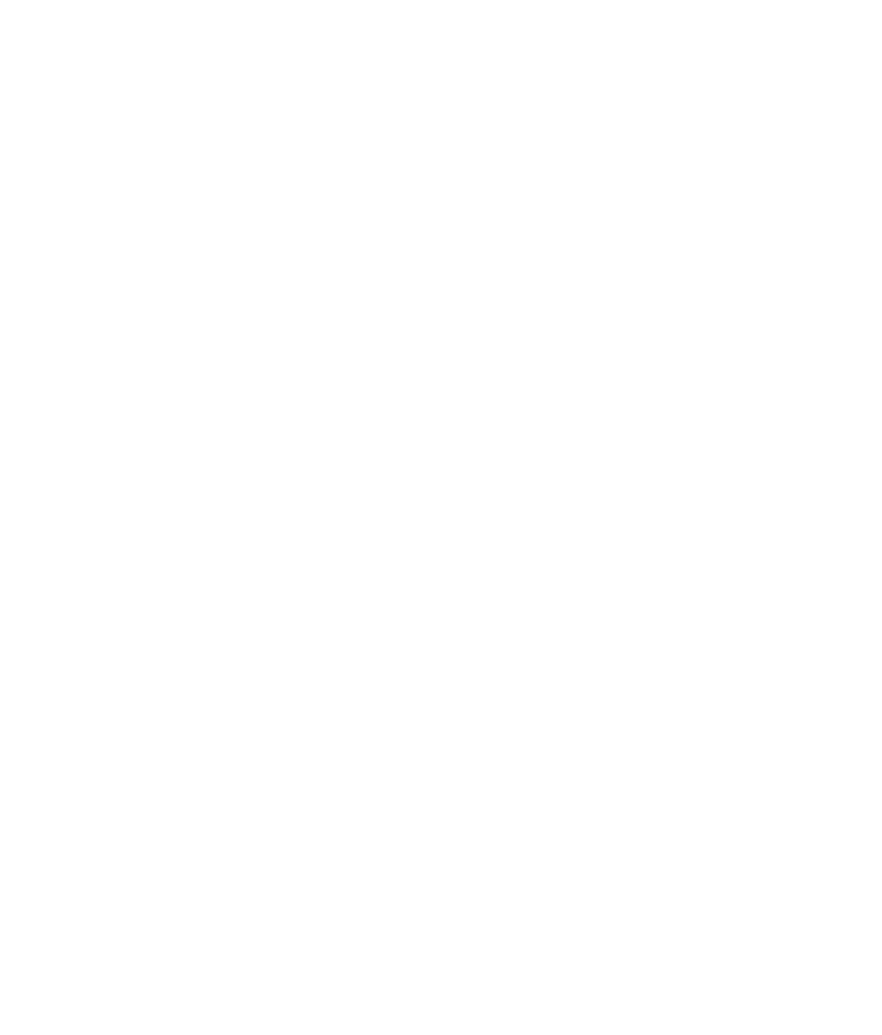
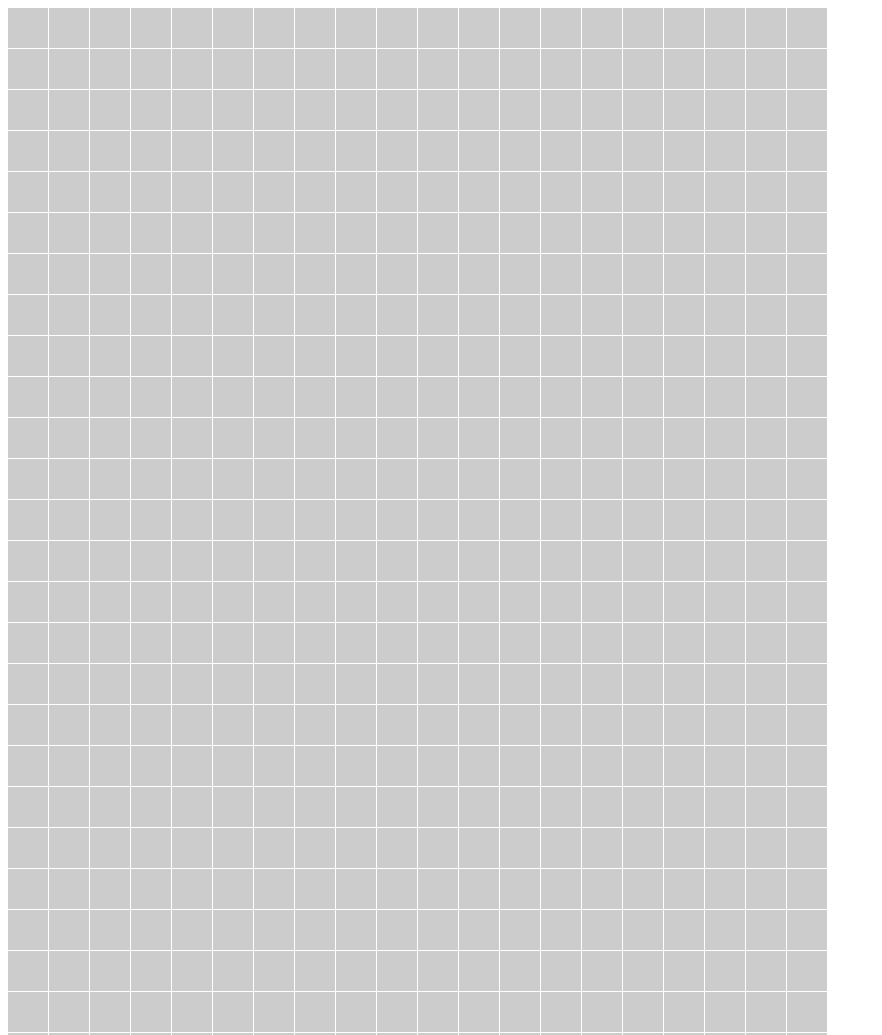
Before and after one commit to acciojob/Color-board-Harshita222, a website: page main.html in a window 1280 px wide. Shown: the top 1035 px of the page, without its empty margins (0-882 px from the left). Before the commit the page ends 800 px from the top, so only its background shows below. Drawn offline with Linux system fonts and the light colour scheme.

Commit message:
created a submission

```diff
--- a/main.html
+++ b/main.html
@@ -8,6 +8,8 @@
 
 <body>
 	<!-- the entire body must be written by student -->
+	  <div class="board" id="board"></div>
+
     <script type="text/javascript" src="./script.js">
 </script>
 
--- a/script.js
+++ b/script.js
@@ -1 +1,11 @@
 //your JS code here. If required.
+document.addEventListener('DOMContentLoaded', function() {
+  const board = document.getElementById('board');
+
+  // Create 800 boxes
+  for (let i = 0; i < 800; i++) {
+    const box = document.createElement('div');
+    box.classList.add('box');
+    board.appendChild(box);
+  }
+});
--- a/styles.css
+++ b/styles.css
@@ -1 +1,17 @@
 /*  your css code here. If applicable */
+.board {
+  display: grid;
+  grid-template-columns: repeat(20, 40px); /* Adjust grid columns to fit 800 boxes */
+  gap: 1px; /* Adjust gap between boxes */
+}
+
+.box {
+  width: 40px;
+  height: 40px;
+  background-color: #ccc; /* Default background color */
+  transition: background-color 0.3s; /* Smooth transition effect */
+}
+
+.box:hover {
+  background-color: #f00; /* Change background color on hover */
+}
```
